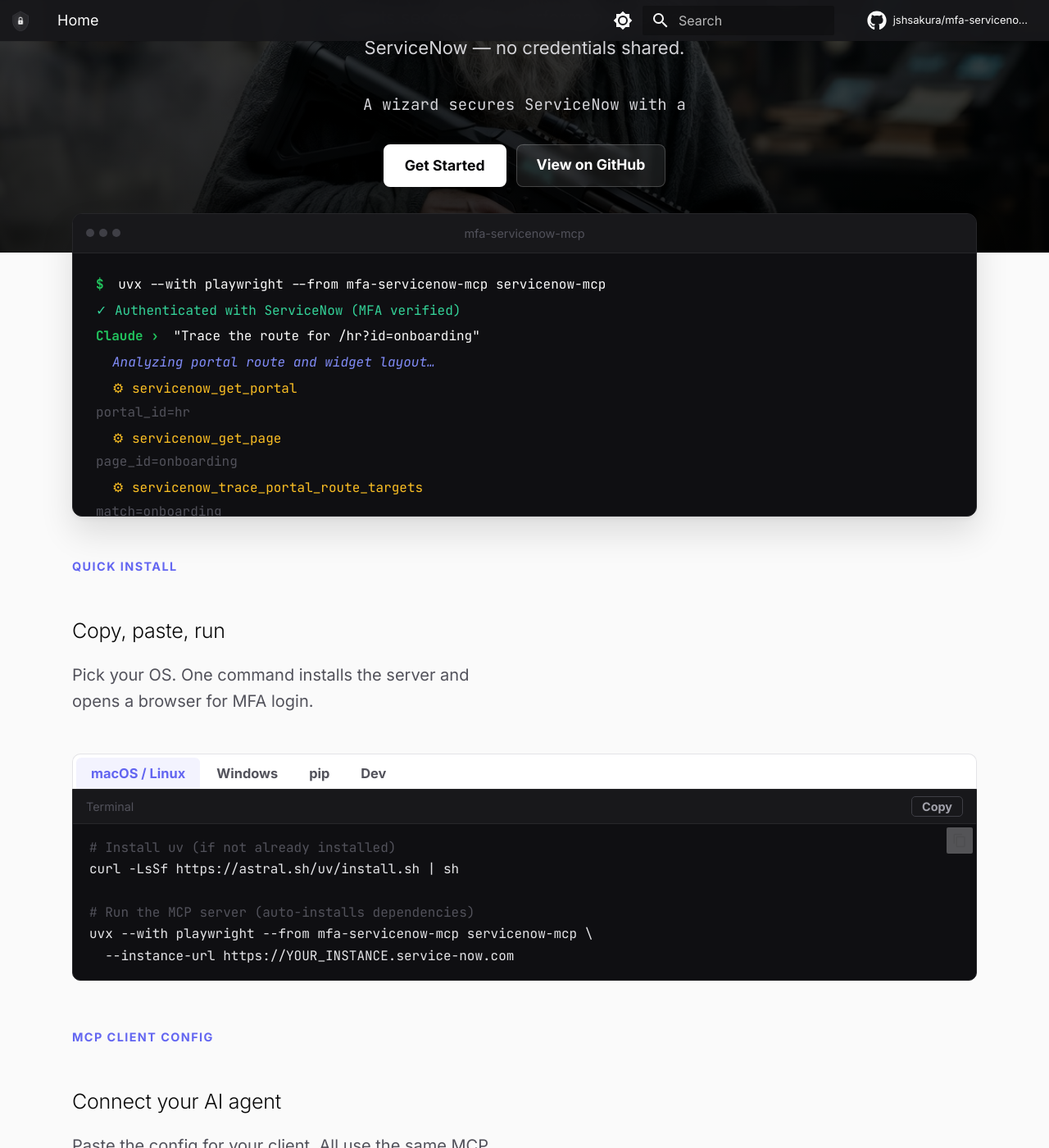
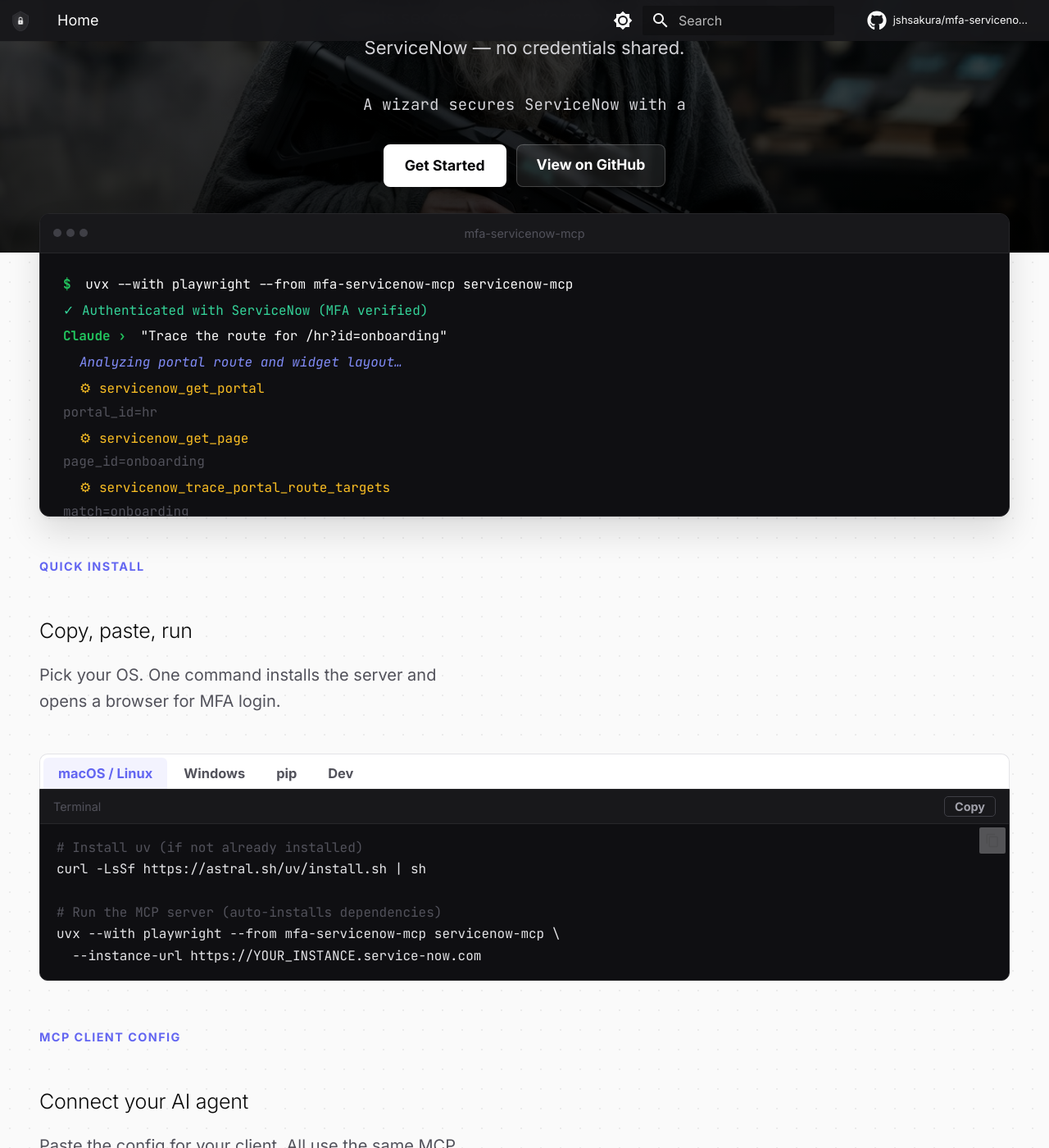
Before and after one commit to jshsakura/mfa-servicenow-mcp, an MkDocs documentation site: the page built from website/docs/index.md, in a window 1280 px wide and 1400 px high, scrolled down 429 px. Shown: the whole window at 82% size. Built offline with MkDocs 1.6.1 and Material for MkDocs 9.7.7, drawn with Linux system fonts in a browser that asks for light colours; comment, search, counter and statistics services are not loaded.

Commit message:
style: dot-grid background covers full width below hero only
Move dot-grid from body to .content-wrap so it fills edge-to-edge
below the banner but doesn't overlay the hero image. content-wrap
now uses full width with calc-based centering padding.

Co-Authored-By: Claude Opus 4.6 (1M context) <noreply@anthropic.com>

```diff
--- a/website/docs/stylesheets/extra.css
+++ b/website/docs/stylesheets/extra.css
@@ -70,9 +70,10 @@ body.landing .md-content,
 body.landing .md-container {
   background: var(--page-bg) !important;
 }
-body.landing {
-  background-image: radial-gradient(circle, var(--dot-color) 1px, transparent 1px) !important;
-  background-size: 24px 24px !important;
+/* Dot grid only on content area below the hero banner */
+body.landing .content-wrap {
+  background-image: radial-gradient(circle, var(--dot-color) 1px, transparent 1px);
+  background-size: 24px 24px;
 }
 body.landing .md-grid { max-width: 100% !important; padding: 0 !important; }
 body.landing .md-main__inner { margin-top: 0; max-width: 100% !important; padding: 0 !important; }
@@ -214,9 +215,12 @@ body.landing .md-footer { margin-top: 0; }
    CONTENT WRAP — max-width container for everything below hero
    ============================================================ */
 .content-wrap {
-  max-width: 1200px;
+  max-width: 100%;
   margin: 0 auto;
-  padding: 0 48px;
+  padding: 0 calc((100% - 1200px) / 2 + 48px);
+}
+@media (max-width: 1296px) {
+  .content-wrap { padding: 0 48px; }
 }
 
 /* ============================================================
```
